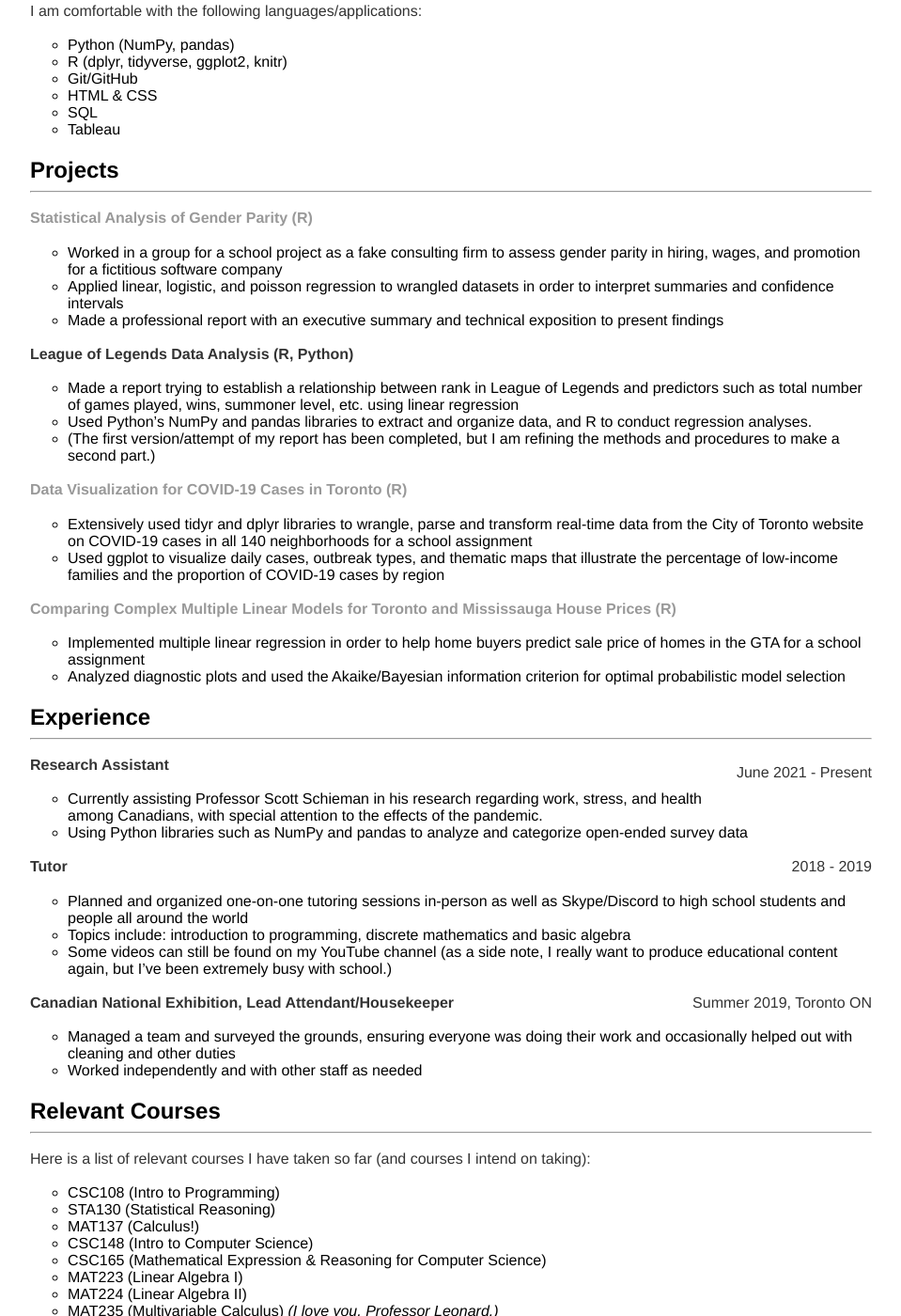
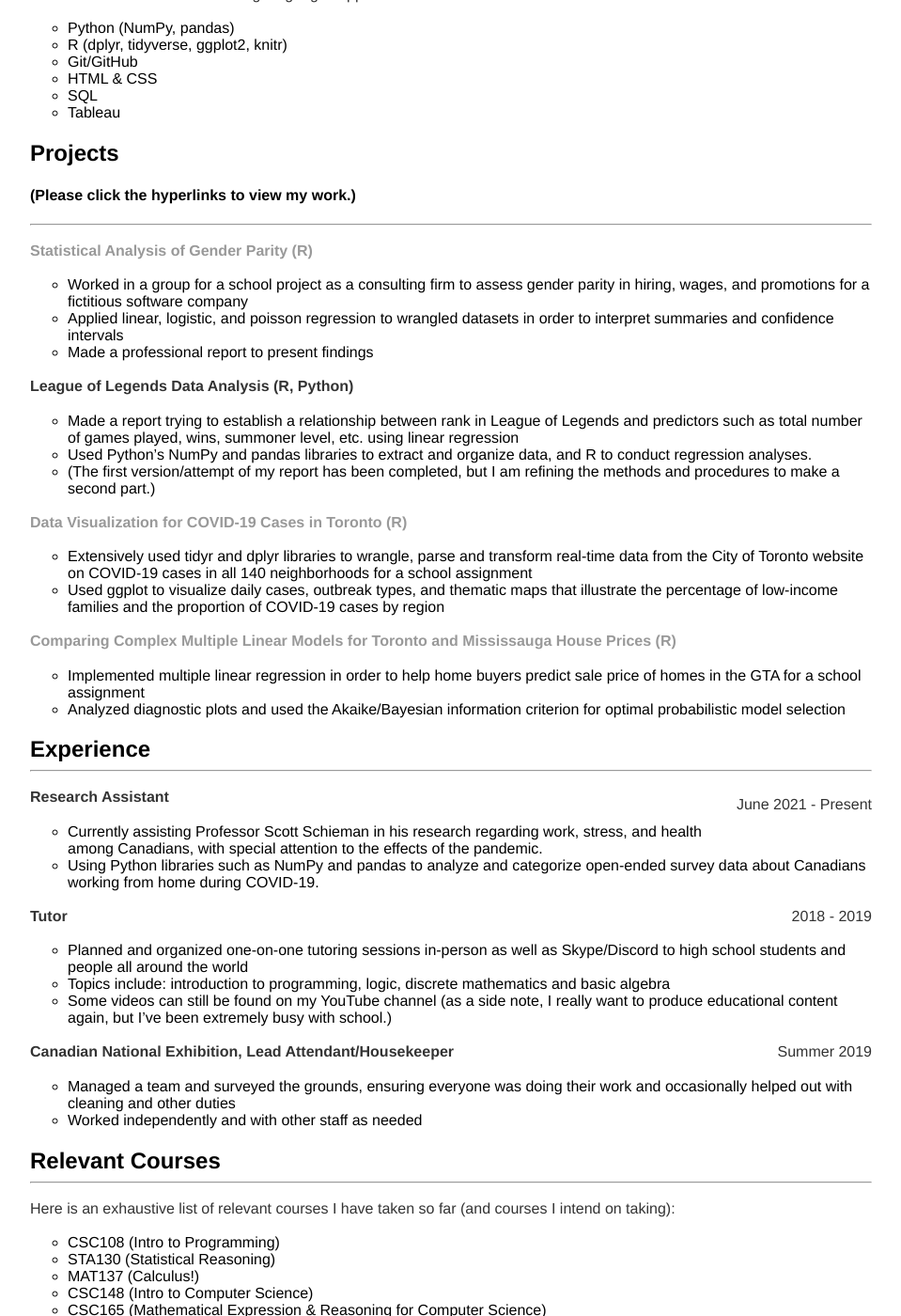
Before and after one commit to TheGort/thegort.github.io, a Jekyll site: the page built from cv.md, in a window 1280 px wide and 1400 px high, scrolled down 529 px. Shown: the whole window at 94% size, without its empty margins (160-1119 px from the left). Built offline with Jekyll 4.4.1, drawn with Linux system fonts in a browser that asks for light colours.

Commit message:
need to update resume

```diff
--- a/_layouts/default.html
+++ b/_layouts/default.html
@@ -1,11 +1,11 @@
 <!DOCTYPE html>
-	<html lang="{{ page.lang | default: site.lang | default: "en" }}">>
+	<html>
 		<head>
 			<title>{{ page.title }}</title>
 			<!-- link to main stylesheet -->
 			<link rel="stylesheet" type="text/css" href="/css/main.css">
 			<link rel="shortcut icon" type="image/png"
-      href="{{ "/assets/images/favicon.png?"  | absolute_url }}">
+      href="{{ "/assets/images/favicon.png"  | absolute_url }}">
 		</head>
 		<body>
 			<nav>
--- a/cv.md
+++ b/cv.md
@@ -26,12 +26,13 @@ I am comfortable with the following languages/applications:
 * Tableau
 
 ## Projects
+#### (Please click the hyperlinks to view my work.)
 ----
 
 [**Statistical Analysis of Gender Parity (R)**]({{ site.url }}/assets/sta303_project.pdf){:target="_blank"}
-* Worked in a group for a school project as a fake consulting firm to assess gender parity in hiring, wages, and promotion for a fictitious software company
+* Worked in a group for a school project as a consulting firm to assess gender parity in hiring, wages, and promotions for a fictitious software company
 * Applied linear, logistic, and poisson regression to wrangled datasets in order to interpret summaries and confidence intervals
-* Made a professional report with an executive summary and technical exposition to present findings
+* Made a professional report to present findings
 
 **League of Legends Data Analysis (R, Python)**
 * Made a report trying to establish a relationship between rank in League of Legends and predictors such as total number of games played, wins, summoner level, etc. using linear regression
@@ -52,22 +53,22 @@ I am comfortable with the following languages/applications:
 <p style = "float:right;">June 2021 - Present</p>
 **Research Assistant**
 * Currently assisting Professor Scott Schieman in his research regarding work, stress, and health among Canadians, with special attention to the effects of the pandemic.
-* Using Python libraries such as NumPy and pandas to analyze and categorize open-ended survey data
+* Using Python libraries such as NumPy and pandas to analyze and categorize open-ended survey data about Canadians working from home during COVID-19.
 
 <p style = "float: right;">2018 - 2019</p>
 **Tutor**
 * Planned and organized one-on-one tutoring sessions in-person as well as Skype/Discord to high school students and people all around the world
-* Topics include: introduction to programming, discrete mathematics and basic algebra
+* Topics include: introduction to programming, logic, discrete mathematics and basic algebra
 * Some videos can still be found on my YouTube channel (as a side note, I really want to produce educational content again, but I've been extremely busy with school.)
 
-<p style = "float: right;">Summer 2019, Toronto ON</p>
+<p style = "float: right;">Summer 2019</p>
 **Canadian National Exhibition, Lead Attendant/Housekeeper**
 * Managed a team and surveyed the grounds, ensuring everyone was doing their work and occasionally helped out with cleaning and other duties
 * Worked independently and with other staff as needed
 
 ## Relevant Courses
 ----
-Here is a list of relevant courses I have taken so far (and courses I intend on taking):
+Here is an exhaustive list of relevant courses I have taken so far (and courses I intend on taking):
 * CSC108 (Intro to Programming)
 * STA130 (Statistical Reasoning)
 * MAT137 (Calculus!)
```
